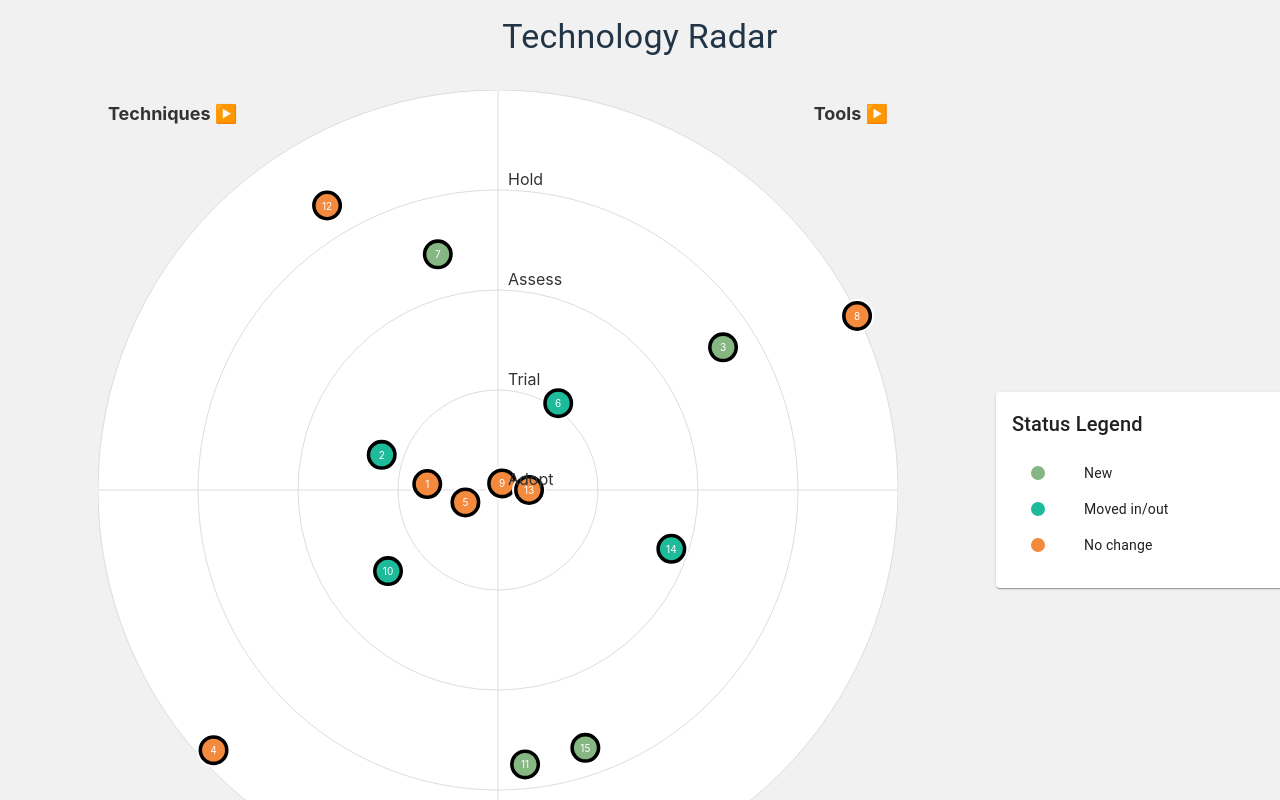
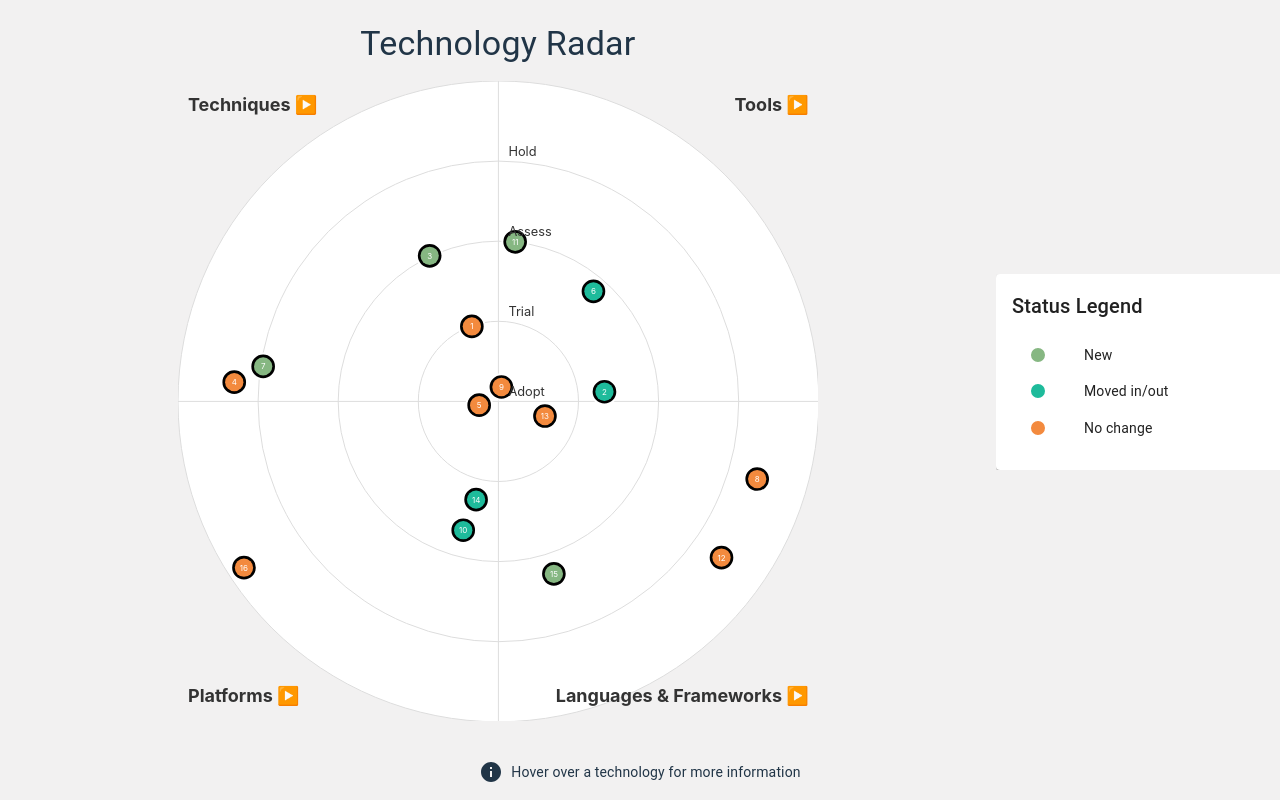
Before and after one commit to ThomasRohde/tech-radar, a React (Vite) app: page / in a window 1280 px wide. Built offline with nearby package versions, Linux system fonts and the light colour scheme.

Commit message:
Update Radar.jsx

```diff
--- a/src/components/Radar.jsx
+++ b/src/components/Radar.jsx
@@ -56,7 +56,7 @@ const TechnologyRadar = () => {
     const updateSize = () => {
         if (containerRef.current) {
             const { width, height } = containerRef.current.getBoundingClientRect();
-            const size = Math.min(width, height);
+            const size = Math.min(width, height) * 0.9; // Use 90% of the available space
             setSvgSize({ width: size, height: size });
         }
     };
@@ -180,9 +180,6 @@ const TechnologyRadar = () => {
             background: "#F2F1F1",
             overflow: 'hidden'
         }}>
-            <Typography variant="h4" component="h2" align="center" sx={{ py: 2 }}>
-                Technology Radar
-            </Typography>
             <Box sx={{
                 flexGrow: 1,
                 display: 'flex',
@@ -192,17 +189,23 @@ const TechnologyRadar = () => {
                 p: 2,
                 maxWidth: '1600px',
                 margin: '0 auto',
-                width: '100%'
+                width: '100%',
+                height: '100%'
             }}>
                 <Box ref={containerRef} sx={{
                     flex: 1,
                     display: 'flex',
+                    flexDirection: 'column',
                     justifyContent: 'center',
                     alignItems: 'center',
                     position: 'relative',
                     maxWidth: isSmallScreen ? '100%' : 'calc(100% - 300px)',
-                    height: '100%'
+                    height: '100%',
+                    overflow: 'hidden'
                 }}>
+                    <Typography variant="h4" component="h2" align="center" sx={{ mb: 2 }}>
+                        Technology Radar
+                    </Typography>
                     <Box
                         ref={radarRef}
                         component="svg"
@@ -273,7 +276,7 @@ const TechnologyRadar = () => {
                                     Platforms
                                 </QuadrantLabel>
                                 <QuadrantLabel x={svgSize.width - 10} y={svgSize.height - 20} textAnchor="end" onClick={() => handleQuadrantClick("Languages & Frameworks")}>
-                                    Languages & Frameworks
+                                    Languages <br/>& Frameworks
                                 </QuadrantLabel>
                             </>
                         )}
@@ -284,7 +287,9 @@ const TechnologyRadar = () => {
                     width: isSmallScreen ? '100%' : '300px',
                     mt: isSmallScreen ? 2 : 0,
                     ml: isSmallScreen ? 0 : 2,
-                    flexShrink: 0
+                    flexShrink: 0,
+                    overflowY: 'auto',
+                    maxHeight: isSmallScreen ? '30vh' : '100%'
                 }}>
                     {/* Legend */}
                     <Paper sx={{ p: 2 }}>
```
